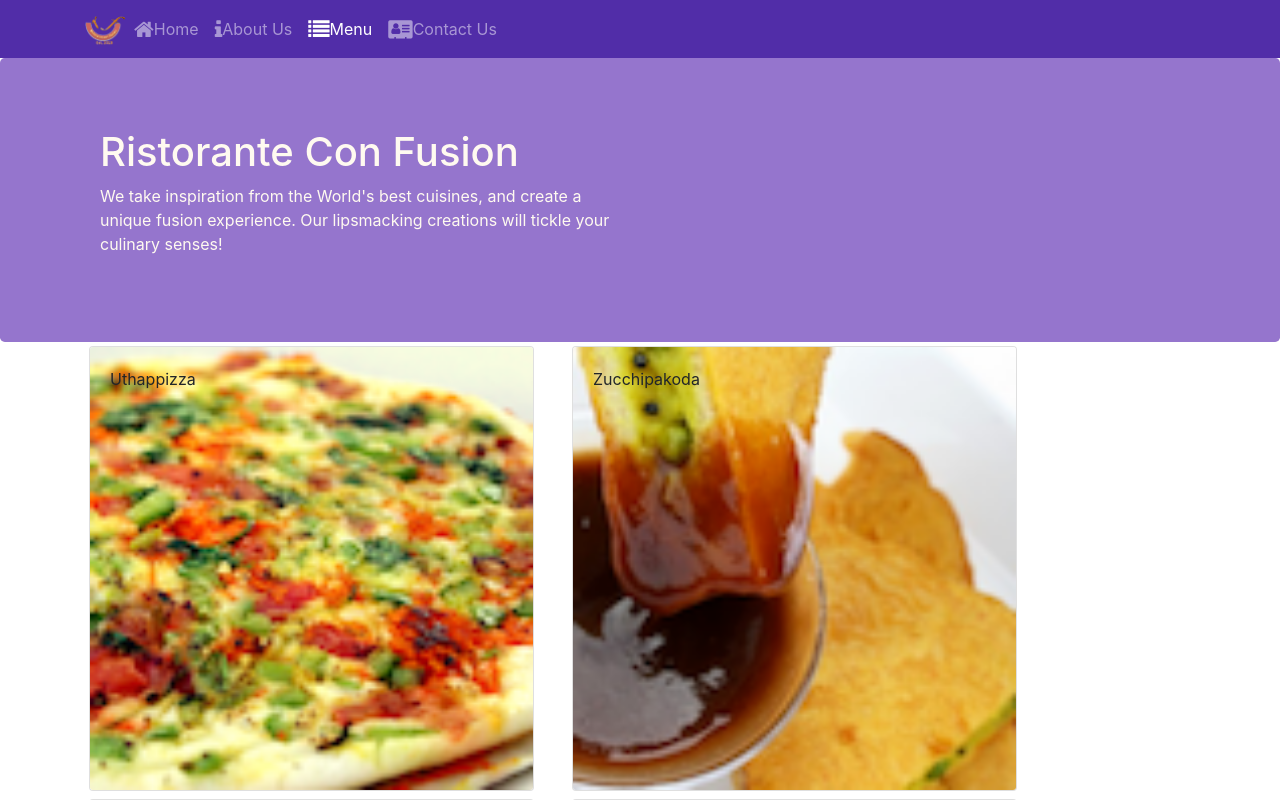
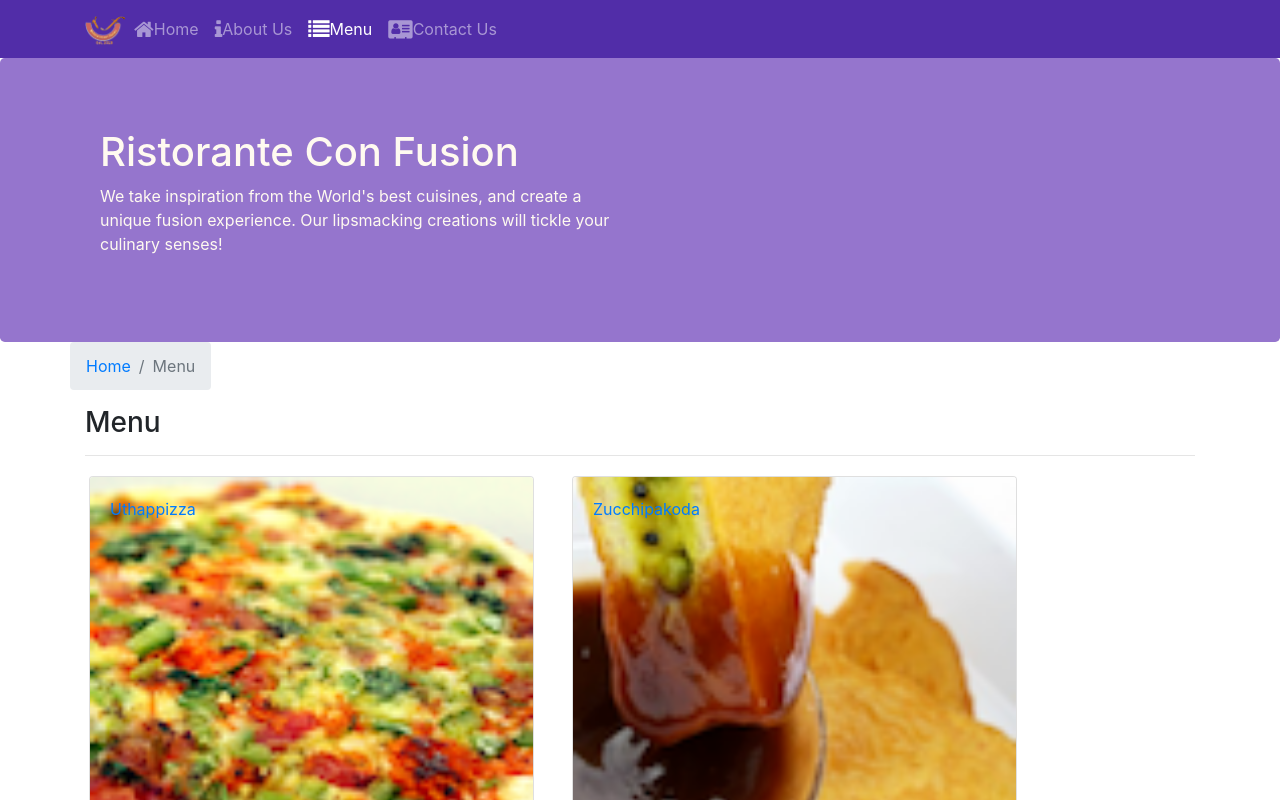
Before and after one commit to Parth305Mehta/front-end-react, a React (Create React App) app: page /menu in a window 1280 px wide. Shown: the top 800 px of the page. Built offline with nearby package versions, Linux system fonts and the light colour scheme.

Commit message:
SPA part 2

```diff
--- a/src/components/ContactComponent.js
+++ b/src/components/ContactComponent.js
@@ -1,8 +1,20 @@
 import React from 'react';
+import {Breadcrumb,BreadcrumbItem} from 'reactstrap';
+import {Link} from 'react-router-dom';
 
 function Contact(props) {
     return(
         <div className="container">
+            <div className='row'>
+                    <Breadcrumb>
+                        <BreadcrumbItem><Link to ='/home'>Home</Link></BreadcrumbItem>
+                        <BreadcrumbItem active>Contact Us</BreadcrumbItem>
+                    </Breadcrumb>
+                    <div className='col-12'>
+                        <h3>Contact Us</h3>
+                        <hr />
+                    </div>
+            </div>
             <div className="row row-content">
                 <div className="col-12">
                 <h3>Location Information</h3>
--- a/src/components/DishdetailComponent.js
+++ b/src/components/DishdetailComponent.js
@@ -1,5 +1,7 @@
 import React, { Component } from 'react';
-import { Card, CardImg, CardImgOverlay, CardText, CardBody, CardTitle } from 'reactstrap';
+import { Card, CardImg, CardImgOverlay, CardText, CardBody, CardTitle ,Breadcrumb,BreadcrumbItem} from 'reactstrap';
+import {Link} from 'react-router-dom';
+
 
 /*Class Component*/
 /*class DishDetail extends Component {
@@ -147,12 +149,22 @@
 
     return (
       <div class='container'>
+      <div className='row'>
+                <Breadcrumb>
+                    <BreadcrumbItem><Link to ='/menu'>Menu</Link></BreadcrumbItem>
+                    <BreadcrumbItem active>{props.dish.name}</BreadcrumbItem>
+                </Breadcrumb>
+                <div className='col-12'>
+                    <h3>{props.dish.name}</h3>
+                    <hr />
+                </div>
+            </div>
         <div class='row'>
             <div className=" col-12 col-md-5 m-1">
                 <RenderDish dish={props.dish} />
             </div>
             <div className='col-12 col-md-5 m-1' >
-                <RenderComments comments={props.dish.comments}/>
+                <RenderComments comments={props.comments}/>
             </div>
         </div>
       </div>
--- a/src/components/HomeComponent.js
+++ b/src/components/HomeComponent.js
@@ -7,8 +7,8 @@
         <Card>
             <CardImg src={item.image} alt={item.name} />
             <CardBody>
-                <CardTitle>{item.name}</CardTitle>
-                {item.designation ? <CardSubtitle>{item.designation}</CardSubtitle> : null}
+                <CardTitle><strong>{item.name}</strong></CardTitle>
+                {item.designation ? <CardSubtitle><strong>{item.designation}</strong></CardSubtitle> : null}
                 <CardText>{item.description}</CardText>
             </CardBody>
         </Card>
--- a/src/components/MainComponent.js
+++ b/src/components/MainComponent.js
@@ -37,12 +37,22 @@
         />
       );
     }
+
+const DishWithId = ({match}) => {
+  return(
+    <DishDetail dish={this.state.dishes.filter((dish) => dish.id === parseInt(match.params.dishId,10))[0]}
+    comments={this.state.comments.filter((comment) =>comment.dishId === parseInt(match.params.dishId,10))}
+    />
+  );
+}
+
     return (
       <div>
         <Header />
         <Switch>
         <Route path='/home' component={HomePage} />
         <Route exact path='/menu' component={() => <Menu dishes={this.state.dishes} />} />
+        <Route path='/menu/:dishId' component={DishWithId} />
         <Route exact path='/contactus' component={Contact} />
         <Redirect to='/home' />
         </Switch>
--- a/src/components/MenuComponent.js
+++ b/src/components/MenuComponent.js
@@ -1,8 +1,8 @@
 import React, { Component } from 'react';
-import { Card, CardImg, CardImgOverlay, CardText, CardBody, CardTitle } from 'reactstrap';
-
+import { Card, CardImg, CardImgOverlay, CardText, CardBody, CardTitle , Breadcrumb,BreadcrumbItem} from 'reactstrap';
 import DishDetail from './DishdetailComponent';
 import { functionExpression } from '@babel/types';
+import {Link} from 'react-router-dom'
 /*Class Component*/
 /*class Menu extends Component {
     constructor(props) {
@@ -48,11 +48,13 @@
 /*Functional component*/
 function RenderMenuItem(props) {
     return(
-        <Card onClick={() => props.onClick(props.dish.id)}>
+        <Card>
+        <Link to= {`/menu/${props.dish.id}`}>
         <CardImg width="100%" src={props.dish.image} alt={props.dish.name} />
         <CardImgOverlay>
             <CardTitle>{props.dish.name}</CardTitle>
         </CardImgOverlay>
+        </Link>
     </Card>
     );
 }
@@ -61,13 +63,23 @@
     const menu = props.dishes.map((dish) => {
         return (
             <div key={dish.id} className="col-12 col-md-5 m-1">
-                <RenderMenuItem dish={dish} onClick={props.onClick} />
+                <RenderMenuItem dish={dish}  />
             </div>
         );
     });
 
     return (
       <div className="container">
+            <div className='row'>
+                <Breadcrumb>
+                    <BreadcrumbItem><Link to ='/home'>Home</Link></BreadcrumbItem>
+                    <BreadcrumbItem active>Menu</BreadcrumbItem>
+                </Breadcrumb>
+                <div className='col-12'>
+                    <h3>Menu</h3>
+                    <hr />
+                </div>
+            </div>
             <div className="row">
                 {menu}
             </div>
@@ -108,3 +120,9 @@
 
              <DishDetail dish={this.state.selectedDish} />
 */
+
+/*
+        onClick={() => props.onClick(props.dish.id)}
+
+        onClick={props.onClick}
+        */
```
Lines whose indentation alone changed are shown as unchanged.
